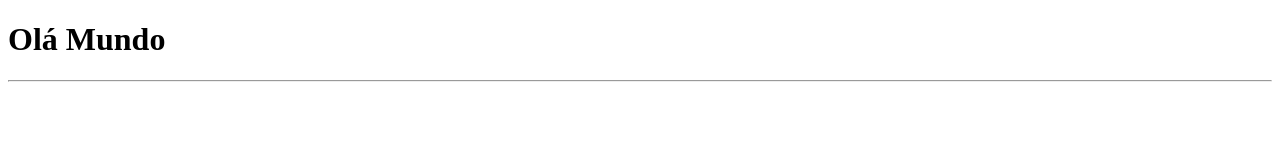
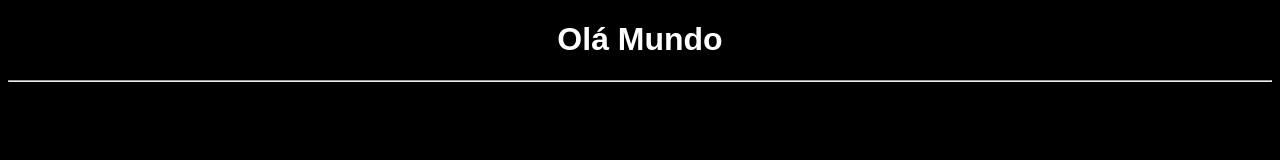
Before and after one commit to d4nkali/UNIESP_Front_End_p2, a plain HTML site: page 22_02_24/Index.html in a window 1280 px wide. Drawn offline with Linux system fonts and the light colour scheme.

Commit message:
Adicionando o css e vinculando no html

```diff
--- a/22_02_24/Index.html
+++ b/22_02_24/Index.html
@@ -6,8 +6,7 @@
 
     <meta charset="UTF-8">
     <title>Aula 1</title>
-
-
+    <link rel="stylesheet" type="text/css" href="css/Index.css">
 
 </head>
 
--- /dev/null
+++ b/22_02_24/css/Index.css
@@ -0,0 +1,13 @@
+body {
+
+    color: white;
+    background-color: black;
+
+}
+
+h1 {
+
+    font-family: Arial, Helvetica, sans-serif;
+    text-align: center;
+
+}
```
